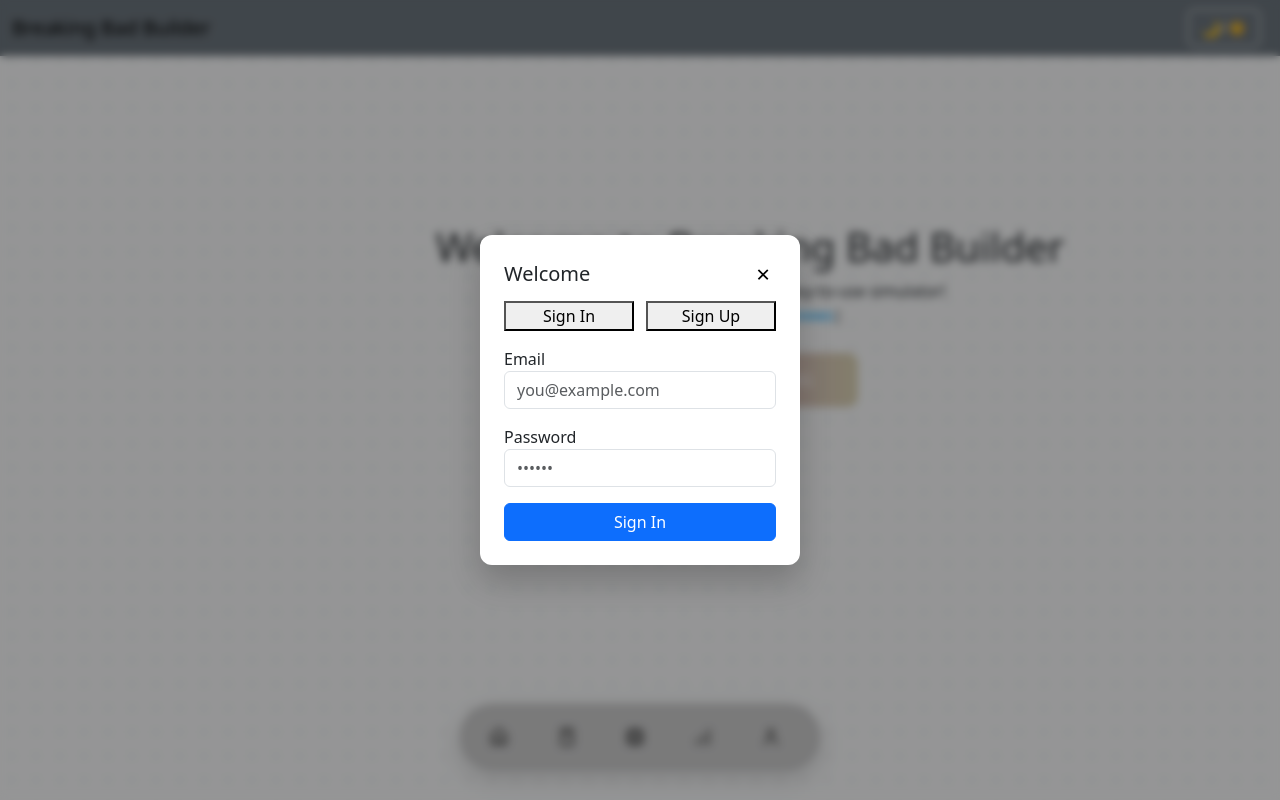
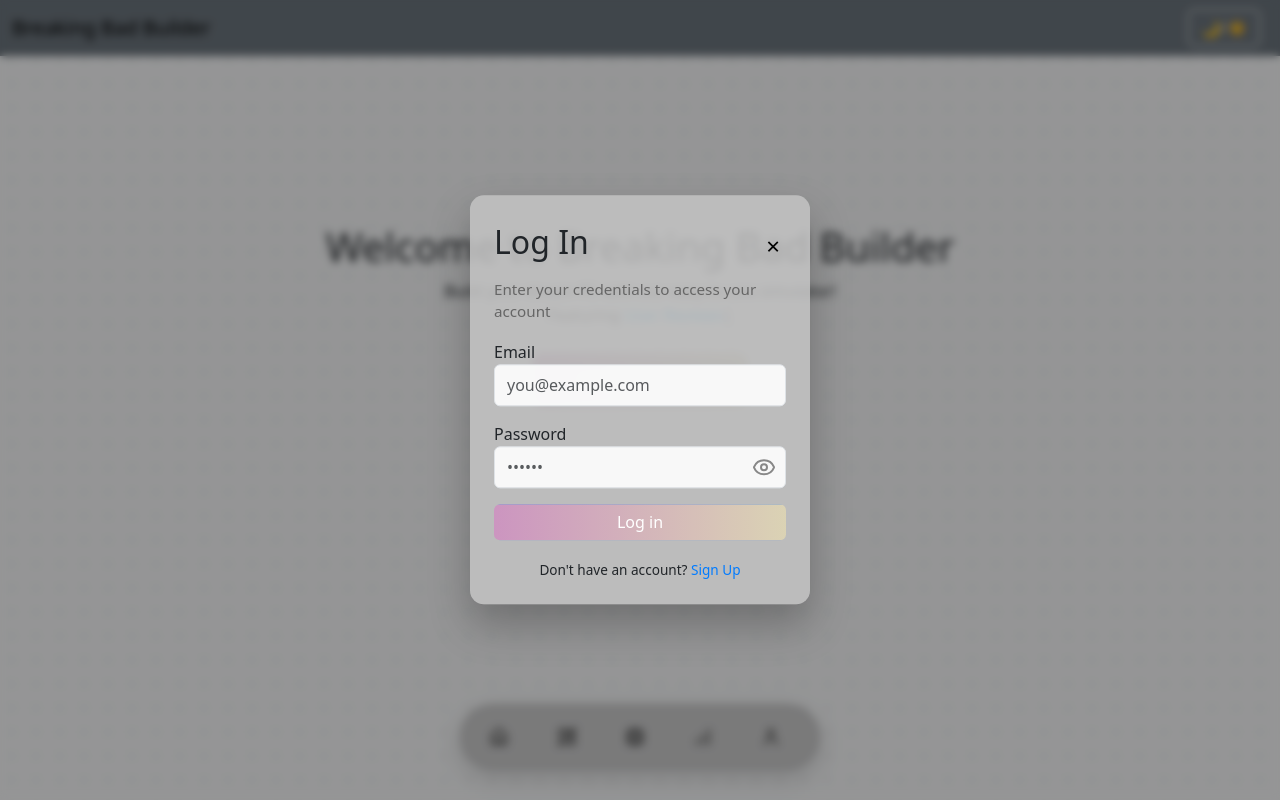
Before and after one commit to SE07201-ComputerResearchProject/NPC, a plain HTML site: page Front-End/index.html in a window 1280 px wide. Both pictures are taken after a click on the link "Account". Drawn offline with nearby package versions, Linux system fonts and the light colour scheme.

Commit message:
Enhance authentication modal with new layout, add password toggle functionality, and implement animated gradient backdrop for dark mode

```diff
--- a/Front-End/CSS/styles.css
+++ b/Front-End/CSS/styles.css
@@ -23,6 +23,27 @@ body {
     background-size: auto, 24px 24px, cover;
 }
 
+/* animated gradient backdrop used in place of retrowave image */
+.background.retrowave {
+    /* radial+linear gradient shifting colors */
+    background: radial-gradient(circle at 50% 50%, rgba(255,20,147,0.2), transparent 70%),
+                linear-gradient(135deg, #300a1e, #440b2f, #300a1e);
+    background-size: 200% 200%;
+    animation: gradientShift 8s ease infinite;
+    filter: blur(4px) brightness(0.6);
+}
+
+@keyframes gradientShift {
+    0%{background-position:0% 50%;}
+    50%{background-position:100% 50%;}
+    100%{background-position:0% 50%;}
+}
+
+body.bg-dark .background.retrowave {
+    background-blend-mode: overlay;
+    background-color: transparent;
+}
+
 .sidebar {
     height: 100vh;
     position: fixed;
@@ -40,7 +61,9 @@ body {
     justify-content: center;
     min-height: 80vh;
     text-align: center;
-    margin-left: 220px;
+    /* horizontal centering for pages without sidebar */
+    margin: 0 auto;
+    max-width: 800px;
     padding: 20px;
     position: relative;
     overflow: hidden;
@@ -70,6 +93,20 @@ body {
 
 .btn-SignUp {
     background-color: #f27cbf;
+}
+
+/* authentication modal buttons use the same pink gradient */
+.auth-form button {
+    background-image: linear-gradient(to right, #CC95C0 0%, #DBD4B4 51%, #CC95C0 100%);
+    background-size: 200% auto;
+    color: white;
+    border: none;
+    transition: 0.5s;
+}
+.auth-form button:hover {
+    background-position: right center;
+    color: #fff;
+    text-decoration: none;
 }
 
 /* ripple animation for theme switch */
@@ -135,6 +172,12 @@ body.bg-dark .components-menu {
     padding: 6px 10px;
     border-radius: 6px;
     transition: background 0.2s;
+}
+.components-item i {
+    /* lucide icons by default inherit size from svg width/height */
+    width: 20px;
+    height: 20px;
+    flex-shrink: 0;
 }
 
 .components-item:hover {
@@ -381,25 +424,37 @@ body.bg-dark .menu-item:hover{
   height: 100%;
   background: rgba(0,0,0,0.4);
   backdrop-filter: blur(4px);
+  opacity: 0;
+  transition: opacity 0.25s;
   z-index: 1200;
+}
+.auth-backdrop.show {
+  opacity: 1;
 }
 
 .auth-modal {
   position: fixed;
   top: 50%;
   left: 50%;
-  transform: translate(-50%, -50%);
-  background: var(--popup-bg, #fff);
-  padding: 24px;
-  border-radius: 12px;
-  box-shadow: 0 16px 32px rgba(0,0,0,0.2);
-  width: 320px;
+  transform: translate(-50%, -50%) scale(0.95);
+  background: rgba(196, 196, 196, 0.85);
+  padding: 28px 24px 24px;
+  border-radius: 14px;
+  box-shadow: 0 20px 40px rgba(0,0,0,0.25);
+  width: 340px;
   max-width: 90vw;
+  opacity: 0;
   z-index: 1210;
+  animation: popIn 0.3s ease-out forwards;
+}
+
+@keyframes popIn {
+  from { transform: translate(-50%, -53%) scale(0.9); opacity: 0; }
+  to   { transform: translate(-50%, -50%) scale(1); opacity: 1; }
 }
 
 body.bg-dark .auth-modal {
-  --popup-bg: #1a1a1a;
+  background: rgba(78, 77, 77, 0.85);
   color: #f1f1f1;
 }
 
@@ -407,8 +462,8 @@ body.bg-dark .auth-modal {
   display: flex;
   justify-content: space-between;
   align-items: center;
-  font-size: 1.25rem;
-  margin-bottom: 12px;
+  font-size: 1.3rem;
+  margin-bottom: 10px;
 }
 
 .auth-close {
@@ -419,15 +474,74 @@ body.bg-dark .auth-modal {
   cursor: pointer;
 }
 
-.auth-buttons {
-  display: flex;
-  gap: 12px;
-  margin-bottom: 16px;
+.auth-subtitle {
+  font-size: 0.95rem;
+  color: #666;
+  margin: 6px 0 18px;
+  line-height: 1.4;
 }
 
-.auth-buttons button {
-  flex: 1;
+body.bg-dark .auth-subtitle {
+  color: #ccc;
 }
+
+.auth-form .form-group {
+  position: relative;
+  margin-bottom: 18px;
+}
+
+.input-icon {
+  position: relative;
+  width: 100%;
+}
+
+.password-wrapper {
+  position: relative;
+  display: flex;
+  align-items: center;
+}
+.input-icon i {
+  position: absolute;
+  left: 10px;
+  top: 50%;
+  transform: translateY(-50%);
+  pointer-events: none;
+  color: #888;
+}
+.password-wrapper .toggle-password {
+  position: absolute;
+  right: 10px;
+  top: 0;
+  bottom: 0;
+  margin: auto;
+  cursor: pointer;
+  color: #888;
+  line-height: 1;
+}
+.input-icon input {
+  padding-left: 32px;
+}
+.password-wrapper input {
+  padding-right: 32px;
+}
+
+.auth-form input {
+  border-radius: 6px;
+  background: rgba(255,255,255,0.9);
+  padding: 8px 12px;
+}
+.auth-form input:focus {
+  border-color: #cc95c0;
+  box-shadow: 0 0 0 0.1rem rgba(204,149,192,0.25);
+}
+
+.auth-footer {
+  margin-top: 20px;
+  font-size: 0.85rem;
+  text-align: center;
+}
+.auth-footer a {color: #007bff; text-decoration: none;}
+.auth-footer a:hover {text-decoration: underline;}
 
 .auth-content {
   /* forms styled by bootstrap already */
--- a/Front-End/JS/app.js
+++ b/Front-End/JS/app.js
@@ -35,6 +35,12 @@ toggleBtn.addEventListener('click', (e) => {
 
   //Toggle Background Classes
   background.classList.toggle('background-dark');
+  // add retrowave image when in dark mode
+  if (document.body.classList.contains('bg-dark')) {
+    background.classList.add('retrowave');
+  } else {
+    background.classList.remove('retrowave');
+  }
 });
 
 // hide/show floating menu on scroll
--- a/Front-End/JS/auth-popup.js
+++ b/Front-End/JS/auth-popup.js
@@ -18,37 +18,41 @@ function toggleAuthPopup(event) {
   modal.id = 'authModal';
   modal.className = 'auth-modal';
 
+  // header with title and close button
   const header = document.createElement('div');
   header.className = 'auth-header';
-  header.textContent = 'Welcome';
-
+  const title = document.createElement('h2');
+  title.id = 'authTitle';
+  header.appendChild(title);
   const closeBtn = document.createElement('button');
   closeBtn.className = 'auth-close';
   closeBtn.innerHTML = '&times;';
   closeBtn.addEventListener('click', closeAuthPopup);
   header.appendChild(closeBtn);
 
-  const buttons = document.createElement('div');
-  buttons.className = 'auth-buttons';
-  const signInBtn = document.createElement('button');
-  signInBtn.textContent = 'Sign In';
-  signInBtn.addEventListener('click', showSignIn);
-  const signUpBtn = document.createElement('button');
-  signUpBtn.textContent = 'Sign Up';
-  signUpBtn.addEventListener('click', showSignUp);
-  buttons.appendChild(signInBtn);
-  buttons.appendChild(signUpBtn);
+  // subtitle/message
+  const subtitle = document.createElement('p');
+  subtitle.id = 'authSubtitle';
+  subtitle.className = 'auth-subtitle';
 
   const content = document.createElement('div');
   content.id = 'authContent';
   content.className = 'auth-content';
 
+  const footer = document.createElement('div');
+  footer.id = 'authFooter';
+  footer.className = 'auth-footer';
+
   modal.appendChild(header);
-  modal.appendChild(buttons);
+  modal.appendChild(subtitle);
   modal.appendChild(content);
+  modal.appendChild(footer);
 
   document.body.appendChild(backdrop);
   document.body.appendChild(modal);
+  // trigger fade-in
+  requestAnimationFrame(() => backdrop.classList.add('show'));
+  lucide.createIcons(); // render any icons (social buttons etc.)
 
   showSignIn(); // default view
 }
@@ -57,45 +61,92 @@ function closeAuthPopup() {
   const modal = document.getElementById('authModal');
   const backdrop = document.getElementById('authBackdrop');
   if (modal) modal.remove();
-  if (backdrop) backdrop.remove();
+  if (backdrop) {
+    backdrop.classList.remove('show');
+    setTimeout(() => backdrop.remove(), 250);
+  }
 }
 
 function showSignIn() {
   const content = document.getElementById('authContent');
-  if (!content) return;
+  const title = document.getElementById('authTitle');
+  const subtitle = document.getElementById('authSubtitle');
+  const footer = document.getElementById('authFooter');
+  if (!content || !title || !subtitle || !footer) return;
+  title.textContent = 'Log In';
+  subtitle.textContent = 'Enter your credentials to access your account';
   content.innerHTML = `
     <form class="auth-form">
-      <div class="mb-3">
+      <div class="form-group mb-3">
         <label>Email</label>
-        <input type="email" class="form-control" placeholder="you@example.com">
+        <div class="input-icon">
+          <input type="email" class="form-control" placeholder="you@example.com">
+        </div>
       </div>
-      <div class="mb-3">
+      <div class="form-group mb-3">
         <label>Password</label>
-        <input type="password" class="form-control" placeholder="••••••">
+        <div class="input-icon password-wrapper">
+          <input type="password" class="form-control" placeholder="••••••">
+          <i data-lucide="eye" class="toggle-password"></i>
+        </div>
       </div>
-      <button class="btn btn-primary w-100">Sign In</button>
+      <button class="btn btn-primary w-100">Log in</button>
     </form>
   `;
+  footer.innerHTML = `
+    <span>Don't have an account? <a href="#" onclick="showSignUp()">Sign Up</a></span>
+  `;
+  lucide.createIcons();
+  attachPasswordToggle();
 }
 
 function showSignUp() {
   const content = document.getElementById('authContent');
-  if (!content) return;
+  const title = document.getElementById('authTitle');
+  const subtitle = document.getElementById('authSubtitle');
+  const footer = document.getElementById('authFooter');
+  if (!content || !title || !subtitle || !footer) return;
+  title.textContent = 'Sign Up';
+  subtitle.textContent = 'Save your builds and interact with the community!';
   content.innerHTML = `
     <form class="auth-form">
-      <div class="mb-3">
+      <div class="form-group mb-3">
         <label>Name</label>
-        <input type="text" class="form-control" placeholder="Your name">
+        <div class="input-icon">
+          <input type="text" class="form-control" placeholder="Your name">
+        </div>
       </div>
-      <div class="mb-3">
+      <div class="form-group mb-3">
         <label>Email</label>
-        <input type="email" class="form-control" placeholder="you@example.com">
+        <div class="input-icon">
+          <input type="email" class="form-control" placeholder="you@example.com">
+        </div>
       </div>
-      <div class="mb-3">
+      <div class="form-group mb-3">
         <label>Password</label>
-        <input type="password" class="form-control" placeholder="••••••">
+        <div class="input-icon password-wrapper">
+          <input type="password" class="form-control" placeholder="••••••">
+          <i data-lucide="eye" class="toggle-password"></i>
+        </div>
       </div>
-      <button class="btn btn-success w-100">Sign Up</button>
+      <button class="btn btn-success w-100">Create account</button>
     </form>
   `;
+  footer.innerHTML = `
+    <span>Already have an account? <a href="#" onclick="showSignIn()">Log In</a></span>
+  `;
+  lucide.createIcons();
+  attachPasswordToggle();
 }
+
+function attachPasswordToggle() {
+  const toggles = document.querySelectorAll('.toggle-password');
+  toggles.forEach(btn => {
+    btn.addEventListener('click', () => {
+      const input = btn.parentElement.querySelector('input');
+      if (input) {
+        input.type = input.type === 'password' ? 'text' : 'password';
+      }
+    });
+  });
+}
--- a/Front-End/JS/components-menu.js
+++ b/Front-End/JS/components-menu.js
@@ -10,11 +10,11 @@ function toggleComponentsMenu(event) {
   }
 
   const categories = [
-    { key: 'case', label: 'Case', icon: 'box' },
+    { key: 'case', label: 'Case', icon: 'pc-case' },
     { key: 'cpu', label: 'CPU', icon: 'cpu' },
     { key: 'motherboard', label: 'Motherboard', icon: 'server' },
-    { key: 'gpu', label: 'GPU', icon: 'monitor' },
-    { key: 'ram', label: 'RAM', icon: 'memory' },
+    { key: 'gpu', label: 'GPU', icon: 'gpu' },
+    { key: 'ram', label: 'RAM', icon: 'memory-stick' },
     { key: 'storage', label: 'Storage', icon: 'hard-drive' },
     { key: 'psu', label: 'Power Supply', icon: 'zap' },
     { key: 'cooler', label: 'Cooler', icon: 'thermometer' },
--- a/Front-End/index.html
+++ b/Front-End/index.html
@@ -25,8 +25,6 @@
     </div>
    </nav>
 
-
-
   <!-- Background -->
   <div class="background"></div>
   <!-- Main Content -->
@@ -48,7 +46,7 @@
     </a>
 
     <a href="dashboard.html" class="menu-item">
-      <i data-lucide="pc-case"></i>
+      <i data-lucide="pencil-ruler"></i>
       <span class="label">Build PC</span>
     </a>
 
```
Also changed, not shown: Front-End/dashboard.html (+1 -1 lines).
